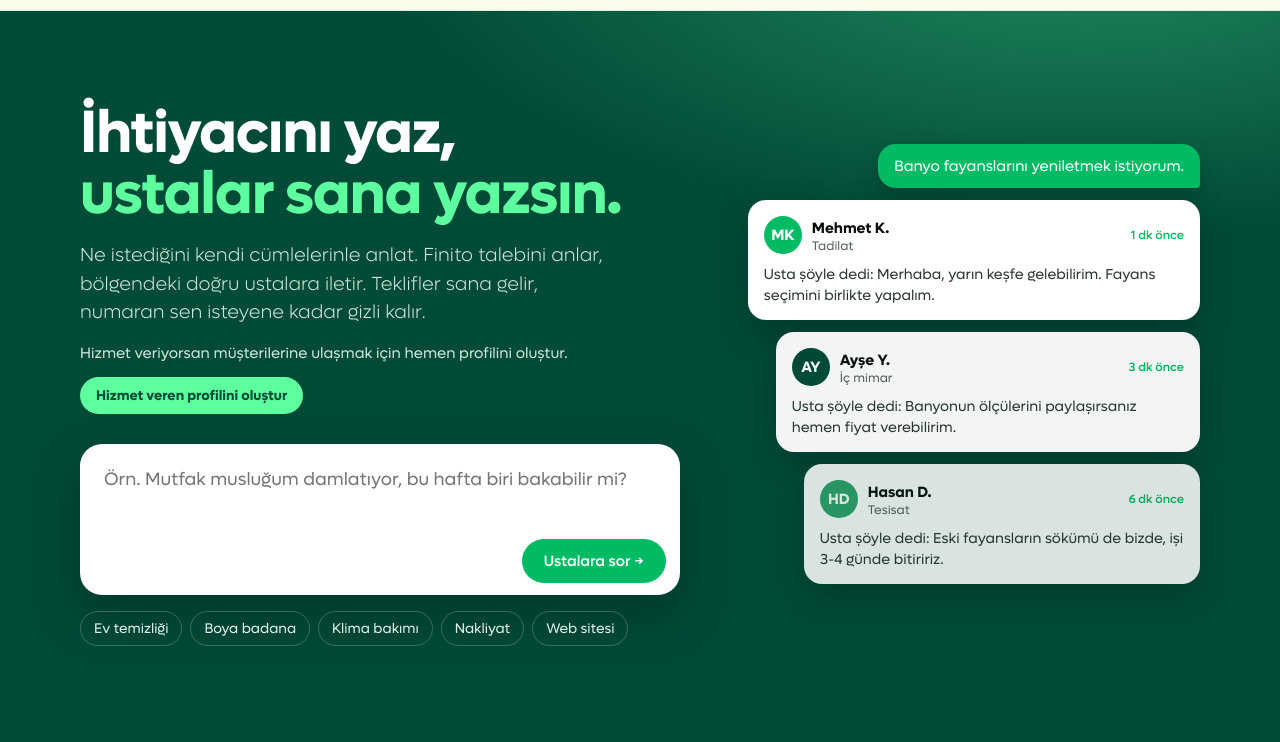
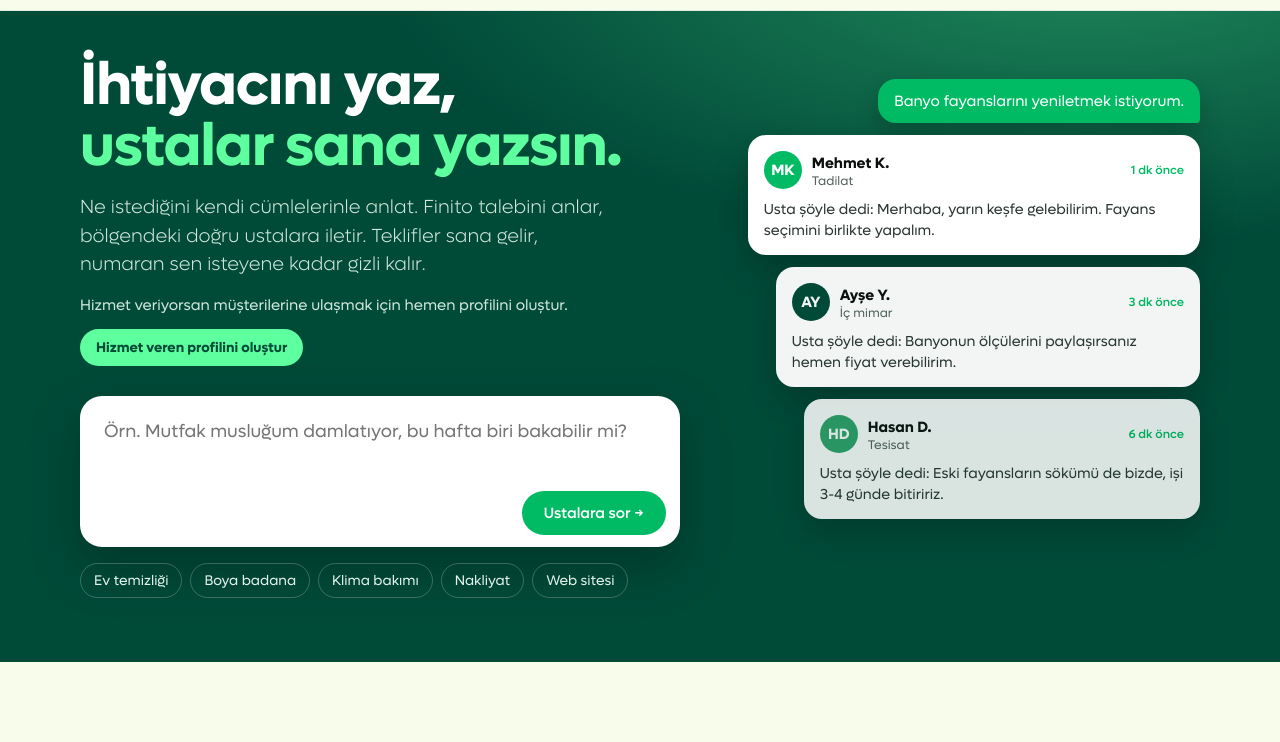
Before and after one commit to finitobox/landing-pages, a plain HTML site: page index.html in a window 1280 px wide. Shown: the part 58-800 px from the top of the page. Drawn offline with Linux system fonts and the light colour scheme.

Commit message:
Hero sol sutun yukari alindi
Co-Authored-By: Claude Opus 5.5 <noreply@anthropic.com>

```diff
--- a/index.html
+++ b/index.html
@@ -9,7 +9,7 @@
 <meta property="og:description" content="Yapay zekâ destekli hizmet bulma. Talebini yaz, bölgendeki ustalar sana yazsın.">
 <meta property="og:image" content="https://finitobox.com/finitobox_app-01.png">
 <link rel="icon" href="/icon.svg">
-<link rel="stylesheet" href="/site.css?v=8">
+<link rel="stylesheet" href="/site.css?v=9">
 </head>
 <body>
 
--- a/site.css
+++ b/site.css
@@ -169,3 +169,9 @@ footer .logo img.wm{height:38px !important;filter:brightness(0) invert(1)}
 .pro-cta{display:flex;align-items:center;gap:14px;flex-wrap:wrap;margin-top:16px;color:#cfe7da;font-size:15px}
 .btn.mintbtn{background:var(--mint);color:var(--dark);padding:9px 16px;font-size:14px;font-weight:700}
 .btn.mintbtn:hover{background:#7dffb3}
+/* hero sol sütun daha yukarıda */
+.hero{padding-top:44px;padding-bottom:64px}
+.hero .wrap{align-items:start}
+.hero .wrap > div:first-child h1{margin-top:0}
+.hero .replies{margin-top:24px}
+@media (max-width:900px){.hero{padding-top:32px}.hero .replies{margin-top:0}}
```
Also changed, not shown: gizlilik-politikasi.html (+1 -1 lines), hakkinda.html (+1 -1 lines), hesap-silme.html (+1 -1 lines), kullanici-sozlesmesi.html (+1 -1 lines).
